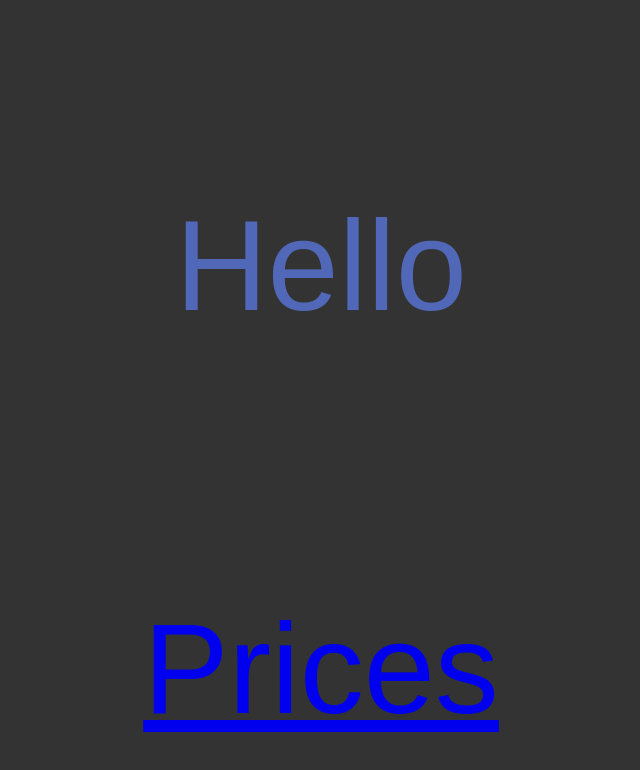
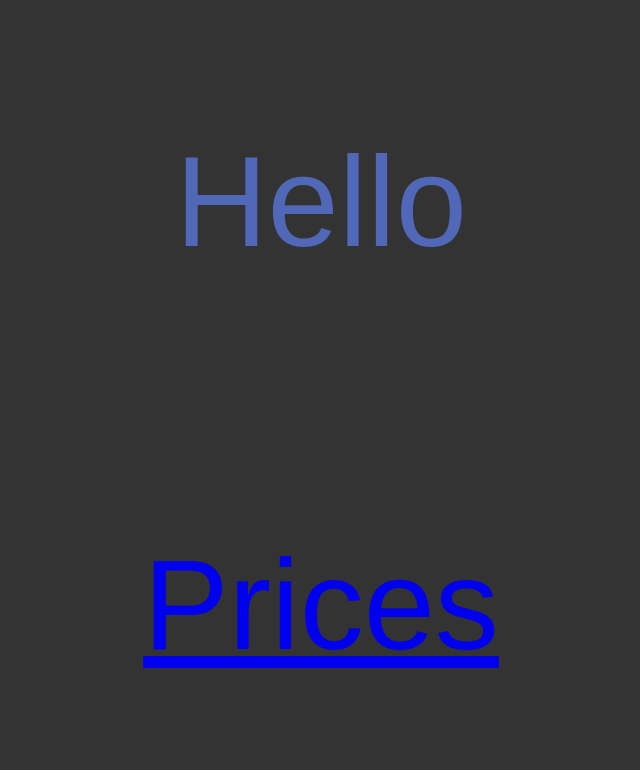
Before and after one commit to atlemagnussen/elprices, a SvelteKit app in the folder svelte-kit/: page / in a window 1280 px wide. Shown: the top 770 px of the page, without its empty margins (319-959 px from the left). Built offline with nearby package versions, Linux system fonts and the light colour scheme.

Commit message:
no margin

```diff
--- a/svelte-kit/src/routes/+layout.svelte
+++ b/svelte-kit/src/routes/+layout.svelte
@@ -15,6 +15,5 @@
 		display: flex;
 		flex-direction: column;
 		min-height: 100vh;
-		margin: 0.5rem;
 	}
 </style>
```
